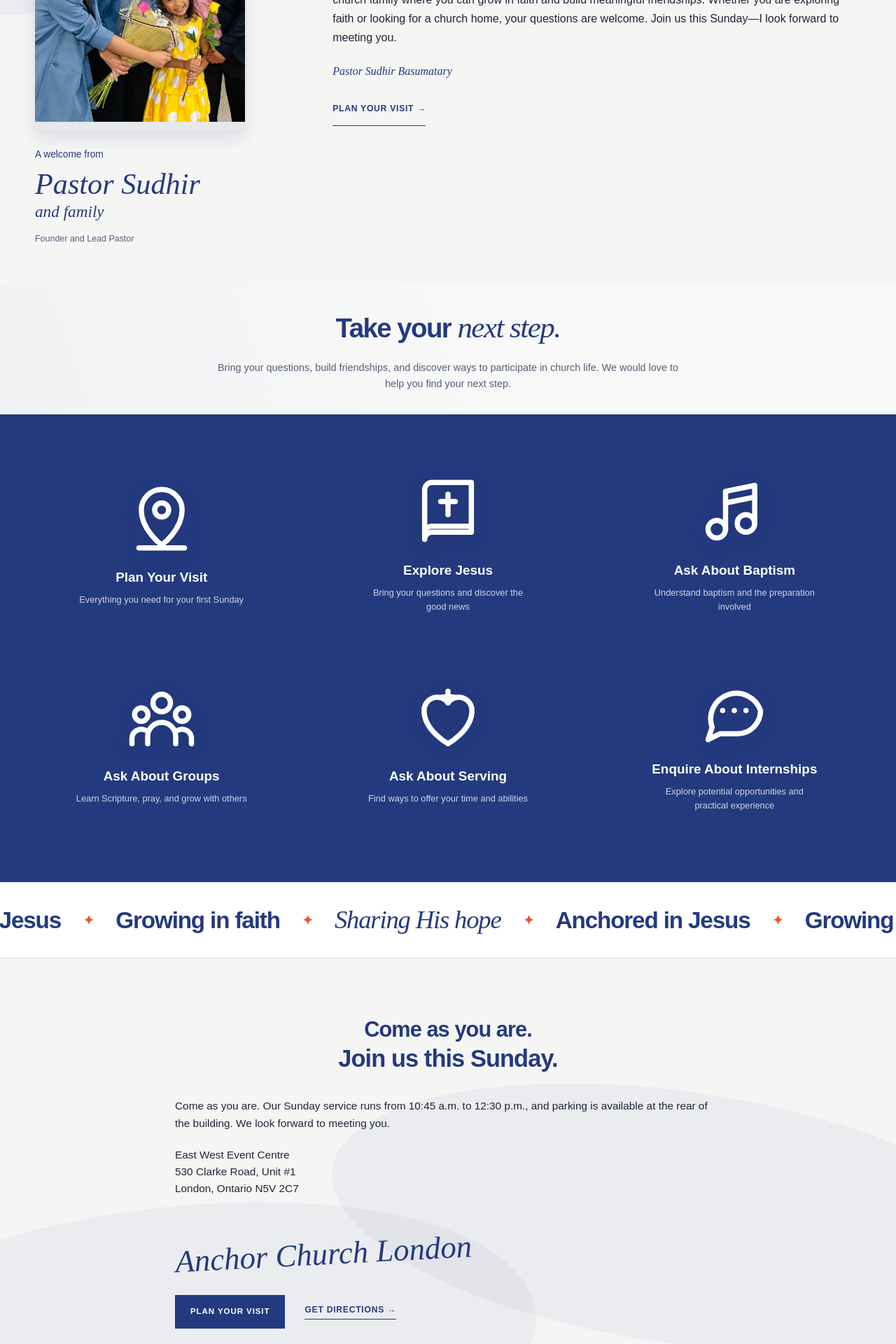
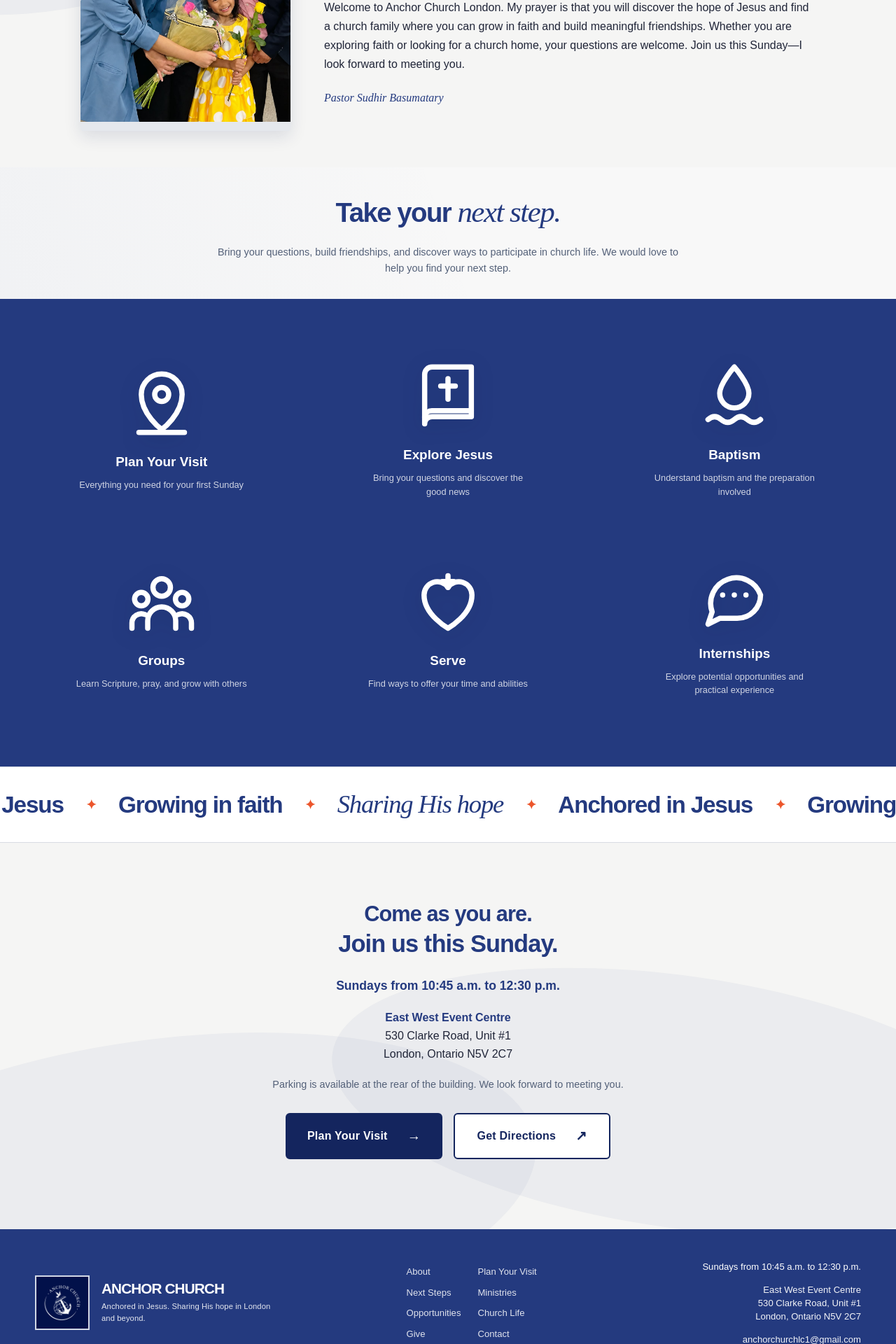
Before and after one commit to ebinjohnson-web/anchor-church-london, a Next.js app: page / in a window 1280 px wide. Shown: the part 1180-3100 px from the top of the page at 70% size. Built offline with nearby package versions, Linux system fonts and the light colour scheme; a web font is replaced by a local one.

Commit message:
Refine homepage cards, pastor layout and visit buttons

```diff
--- a/app/globals.css
+++ b/app/globals.css
@@ -1226,3 +1226,45 @@ h1,h2,h3 { text-wrap: balance; }
   letter-spacing: normal;
   line-height: 1.1;
 }
+
+/* Homepage refinement: compact steps and a connected family welcome. */
+.cnbc-home .home-pastor-grid {
+  grid-template-columns: 300px minmax(0, 1fr);
+  grid-template-areas: "photo heading" "photo message";
+  column-gap: clamp(28px, 4vw, 48px);
+  row-gap: 20px;
+  align-items: start;
+  max-width: 1050px;
+}
+.home-pastor-grid .home-pastor-family { grid-area: photo; margin: 0; }
+.home-pastor-grid .home-pastor-heading { grid-area: heading; padding-top: 16px; }
+.home-pastor-grid .pastor-welcome-copy { grid-area: message; }
+.home-pastor-grid .pastor-welcome-signature { margin-bottom: 0; }
+.cnbc-home .mission-content { text-align: center; }
+.cnbc-home .mission-content h2 { margin-bottom: 24px; }
+.home-service-details { display: grid; gap: 18px; max-width: 620px; margin: 0 auto; }
+.home-service-details p { margin: 0; line-height: 1.65; }
+.home-service-time { color: var(--navy); font-size: 1.1rem; font-weight: 750; }
+.home-service-address { color: #202538; font-size: 1rem; }
+.home-service-address strong { color: var(--navy); }
+.home-service-parking { color: var(--muted); font-size: .9rem; }
+.home-closing-buttons { margin: 28px auto 0; }
+@media (max-width: 820px) {
+  .cnbc-home .home-pastor-grid {
+    grid-template-columns: 1fr;
+    grid-template-areas: "photo" "heading" "message";
+    gap: 20px;
+  }
+  .home-pastor-grid .home-pastor-family { margin-inline: auto; }
+  .home-pastor-grid .home-pastor-heading { padding-top: 0; }
+  .cnbc-home .interest-section { padding-block: 28px 36px; }
+  .cnbc-home .interest-grid { grid-template-columns: repeat(2, minmax(0, 1fr)); gap: 12px; }
+  .cnbc-home .interest-card { min-height: 172px; padding: 20px 12px; border-bottom-color: transparent; }
+  .cnbc-home .interest-card svg { width: 52px; height: 52px; margin-bottom: 12px; }
+  .cnbc-home .interest-card h3 { font-size: 1rem; line-height: 1.3; }
+  .cnbc-home .interest-card p { font-size: .78rem; line-height: 1.5; margin-top: 7px; }
+}
+@media (max-width: 359px) {
+  .cnbc-home .interest-grid { grid-template-columns: 1fr; gap: 0; }
+  .cnbc-home .interest-card { min-height: 150px; border-bottom-color: rgba(255,255,255,.15); }
+}
--- a/app/page.tsx
+++ b/app/page.tsx
@@ -13,7 +13,7 @@ export const metadata: Metadata = {
   description: "Discover Anchor Church London, a Christian church family in London, Ontario. Learn about Sunday worship, explore faith, and plan your first visit.",
 };
 
-type IconName = "visit" | "worship" | "prayer" | "bible" | "family" | "connect";
+type IconName = "visit" | "baptism" | "prayer" | "bible" | "family" | "connect";
 
 function InterestIcon({ name }: { name: IconName }) {
   const common = {
@@ -25,7 +25,7 @@ function InterestIcon({ name }: { name: IconName }) {
   };
   const icons: Record<IconName, ReactNode> = {
     visit: <><path d="M12 21s7-5.1 7-12a7 7 0 1 0-14 0c0 6.9 7 12 7 12Z" /><circle cx="12" cy="9" r="2.4" /><path d="M4.2 22h15.6" /></>,
-    worship: <><path d="M9 18V5l10-2v13" /><circle cx="6" cy="18" r="3" /><circle cx="16" cy="16" r="3" /><path d="M9 9l10-2" /></>,
+    baptism: <><path d="M12 2s-5 5.6-5 9a5 5 0 0 0 10 0c0-3.4-5-9-5-9Z" /><path d="M3 20c1.5-1.3 3-1.3 4.5 0s3 1.3 4.5 0 3-1.3 4.5 0 3 1.3 4.5 0" /></>,
     prayer: <><path d="M12 21S3.8 16.4 3.8 9.7A4.5 4.5 0 0 1 12 7a4.5 4.5 0 0 1 8.2 2.7C20.2 16.4 12 21 12 21Z" /><path d="M12 3v4M10 5h4" /></>,
     bible: <><path d="M4 4.5A2.5 2.5 0 0 1 6.5 2H20v17H6.5A2.5 2.5 0 0 0 4 21.5v-17Z" /><path d="M4 19a2.5 2.5 0 0 1 2.5-2H20M12 6v7M9.5 8.5h5" /></>,
     family: <><circle cx="12" cy="7" r="3" /><circle cx="5" cy="11" r="2.3" /><circle cx="19" cy="11" r="2.3" /><path d="M7.2 21v-2.5a4.8 4.8 0 0 1 9.6 0V21M1.8 21v-1.8a3.2 3.2 0 0 1 4.5-2.9M22.2 21v-1.8a3.2 3.2 0 0 0-4.5-2.9" /></>,
@@ -37,10 +37,10 @@ function InterestIcon({ name }: { name: IconName }) {
 const interests: Array<{ href: string; icon: IconName; title: string; copy: string }> = [
   { href: "/visit", icon: "visit", title: "Plan Your Visit", copy: "Everything you need for your first Sunday" },
   { href: "/next-steps#explore-jesus", icon: "bible", title: "Explore Jesus", copy: "Bring your questions and discover the good news" },
-  { href: "/next-steps#baptism", icon: "worship", title: "Ask About Baptism", copy: "Understand baptism and the preparation involved" },
-  { href: "/next-steps#groups", icon: "family", title: "Ask About Groups", copy: "Learn Scripture, pray, and grow with others" },
-  { href: "/next-steps#serving", icon: "prayer", title: "Ask About Serving", copy: "Find ways to offer your time and abilities" },
-  { href: "/opportunities", icon: "connect", title: "Enquire About Internships", copy: "Explore potential opportunities and practical experience" },
+  { href: "/next-steps#baptism", icon: "baptism", title: "Baptism", copy: "Understand baptism and the preparation involved" },
+  { href: "/next-steps#groups", icon: "family", title: "Groups", copy: "Learn Scripture, pray, and grow with others" },
+  { href: "/next-steps#serving", icon: "prayer", title: "Serve", copy: "Find ways to offer your time and abilities" },
+  { href: "/opportunities", icon: "connect", title: "Internships", copy: "Explore potential opportunities and practical experience" },
 ];
 
 export default function Home() {
@@ -74,9 +74,9 @@ export default function Home() {
 
         <section className="pastor-welcome-section" aria-labelledby="pastor-welcome-title">
           <div className="pastor-welcome-shape" aria-hidden="true" />
-          <div className="page-shell pastor-welcome-grid">
+          <div className="page-shell pastor-welcome-grid home-pastor-grid">
+              <div className="home-pastor-portrait home-pastor-family" data-motion="rise"><Image src={assetPath("/images/pastor-sudhir-family.jpeg")} alt="Pastor Sudhir Basumatary with his family" fill sizes="(max-width: 820px) 260px, 300px" /></div>
             <div className="pastor-welcome-heading home-pastor-heading">
-              <div className="home-pastor-portrait home-pastor-family" data-motion="rise"><Image src={assetPath("/images/pastor-sudhir-family.jpeg")} alt="Pastor Sudhir Basumatary with his family" fill sizes="(max-width: 820px) 260px, 300px" /></div>
               <p>A welcome from</p>
               <h2 id="pastor-welcome-title">Pastor Sudhir<small className="pastor-family-label">and family</small></h2>
               <span>Founder and Lead Pastor</span>
@@ -84,7 +84,6 @@ export default function Home() {
             <div className="pastor-welcome-copy" data-motion="rise">
               <p>Welcome to Anchor Church London. My prayer is that you will discover the hope of Jesus and find a church family where you can grow in faith and build meaningful friendships. Whether you are exploring faith or looking for a church home, your questions are welcome. Join us this Sunday—I look forward to meeting you.</p>
               <p className="pastor-welcome-signature">Pastor Sudhir Basumatary</p>
-              <Link className="cnbc-text-link" href="/visit">Plan Your Visit →</Link>
             </div>
           </div>
         </section>
@@ -113,14 +112,14 @@ export default function Home() {
           <div className="mission-shape mission-shape-two" aria-hidden="true" />
           <div className="mission-content">
             <h2>Come as you are.<strong>Join us this Sunday.</strong></h2>
-            <div className="mission-copy">
-              <p>Come as you are. Our Sunday service runs from 10:45 a.m. to 12:30 p.m., and parking is available at the rear of the building. We look forward to meeting you.</p>
-              <p>{church.venue}<br />{church.street}<br />{church.city}</p>
+            <div className="home-service-details">
+              <p className="home-service-time">{church.service}</p>
+              <p className="home-service-address"><strong>{church.venue}</strong><br />{church.street}<br />{church.city}</p>
+              <p className="home-service-parking">{church.parking} We look forward to meeting you.</p>
             </div>
-            <p className="mission-signature">Anchor Church London</p>
-            <div className="mission-actions">
-              <Link className="cnbc-button" href="/visit">Plan Your Visit</Link>
-              <a className="cnbc-text-link" href={church.mapUrl} target="_blank" rel="noreferrer">Get directions <span aria-hidden="true">→</span></a>
+            <div className="home-welcome-buttons home-closing-buttons" data-motion="rise">
+              <Link className="home-visit-button" href="/visit">Plan Your Visit <span aria-hidden="true">→</span></Link>
+              <a className="home-directions-button" href={church.mapUrl} target="_blank" rel="noreferrer">Get Directions <span aria-hidden="true">↗</span></a>
             </div>
           </div>
         </section>
```
